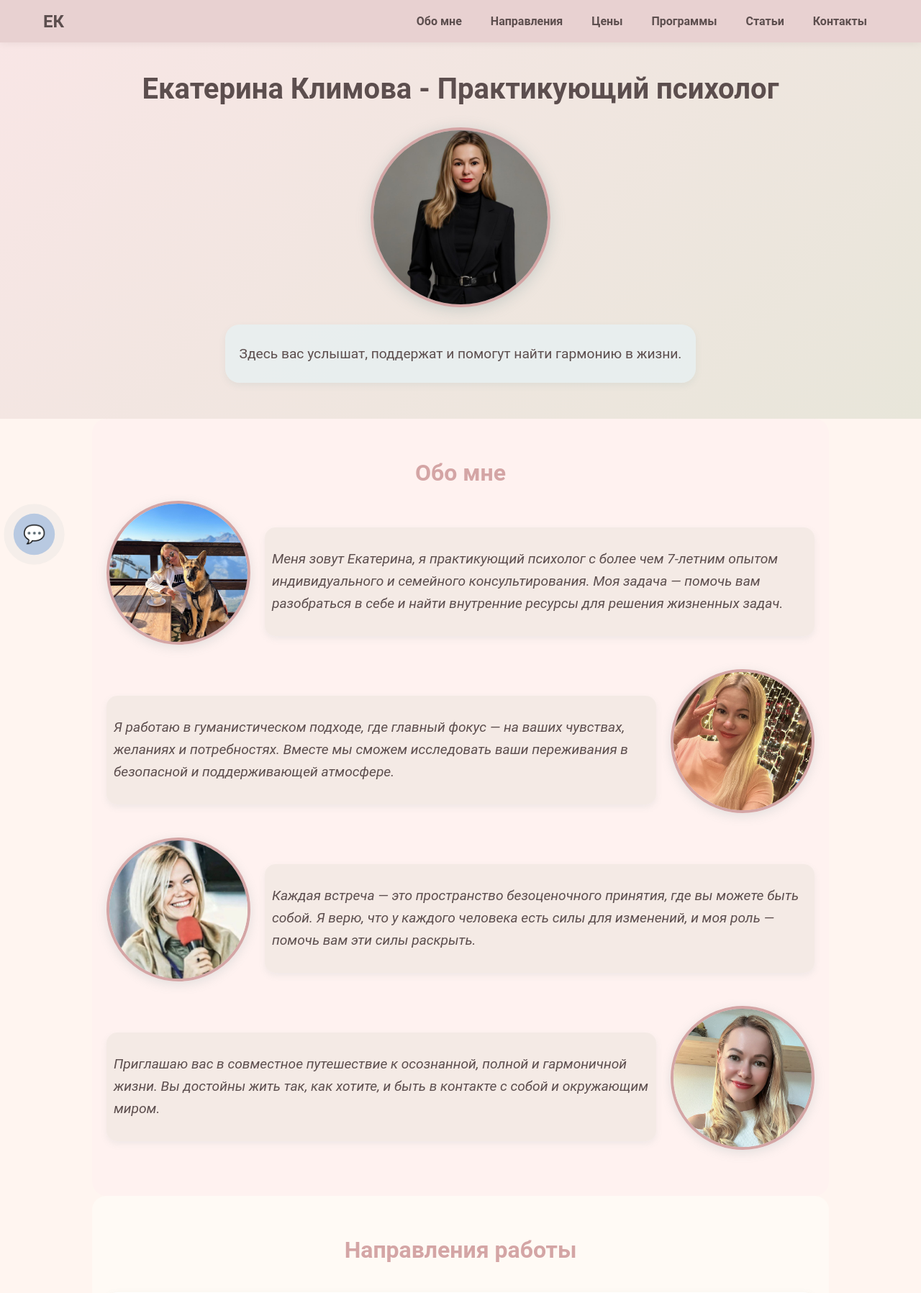
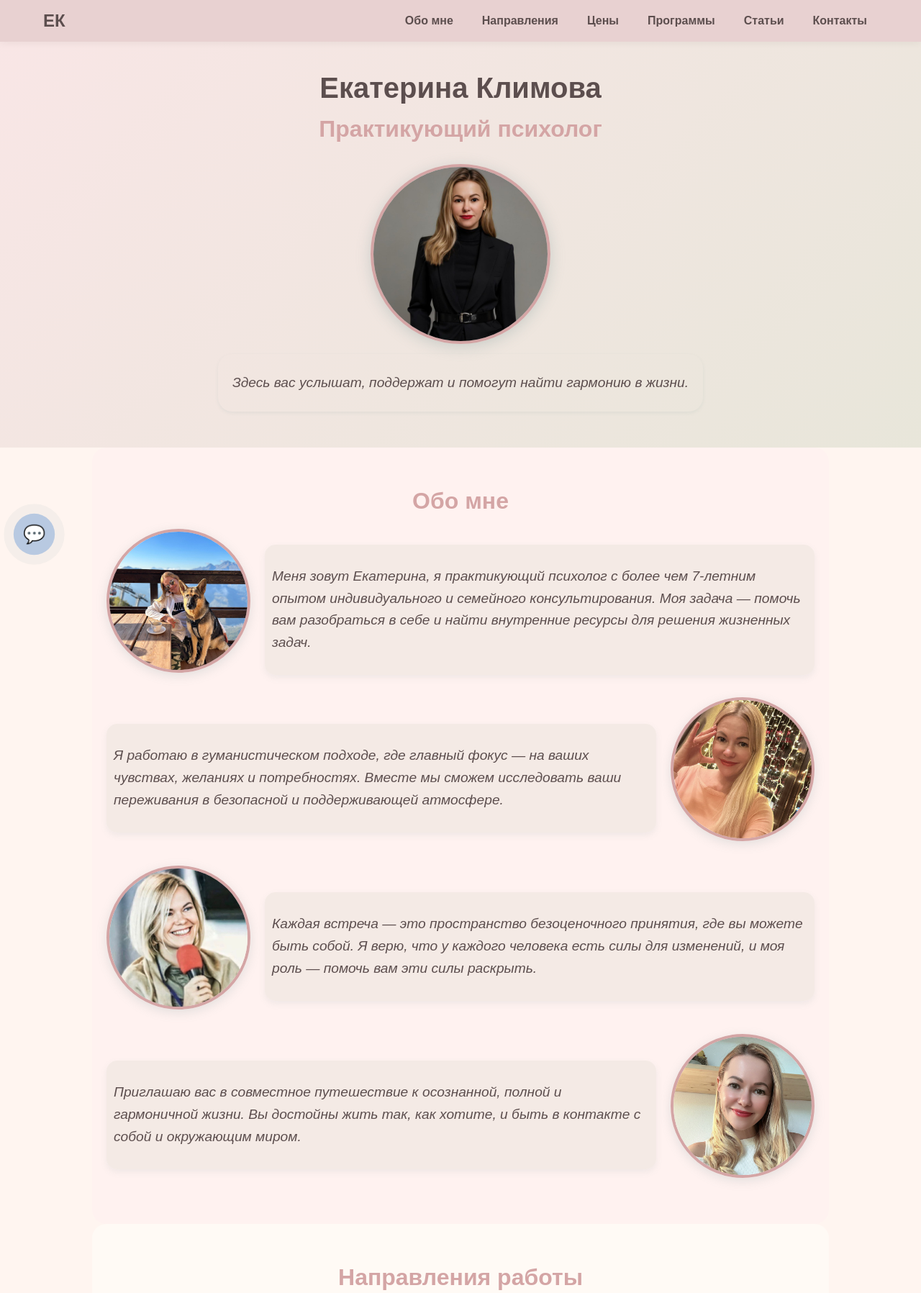
Before and after one commit to AlexanderSipko/long-page, a PHP site: page / in a window 1280 px wide. Shown: the top 1797 px of the page at 72% size. Run offline with PHP 8.4, Linux system fonts and the light colour scheme.

Commit message:
update color

```diff
--- a/css/style.css
+++ b/css/style.css
@@ -7,7 +7,8 @@
     --telegram-color: #B8C9E1;
     --card-bg: #FFFFFF;
     --hover-color: #C9B2B2;
-    --font-main: 'Roboto', 'Segoe UI', 'Helvetica Neue', sans-serif;
+    /* --font-main: 'Roboto', 'Segoe UI', 'Helvetica Neue', sans-serif; */
+    --font-main: 'FuturaPT', Arial, sans-serif;
 }
 
 
@@ -477,15 +478,15 @@ footer {
 }
 
 .photo-caption {
-    margin-top: 20px;
+    margin-top: 10px;
     font-size: 1.2rem;
     color: var(--text-color);
-    background-color: rgba(232, 240, 240, 0.9); /* Используем primary-color в rgba */
+    font-style: italic;
     padding: 10px 20px;
     border-radius: 20px;
     display: inline-block;
     max-width: 90%;
-    box-shadow: 0 4px 10px rgba(111, 146, 146, 0.1); /* Используем accent-color в rgba */
+    box-shadow: 0 2px 5px rgba(111, 146, 146, 0.1); /* Используем accent-color в rgba */
     animation: fadeInUp 1s ease;
 }
 
--- a/index.html
+++ b/index.html
@@ -81,7 +81,8 @@
     </nav>
 
     <header id="top">
-        <h1>Екатерина Климова - Практикующий психолог</h1>
+        <h1>Екатерина Климова</h1>
+        <h2>Практикующий психолог</h2>
         <div class="photo-container">
             <img src="images/psychologist.jpg"
                  alt="Психолог Екатерина Климова - индивидуальные и семейные консультации в Москве и онлайн">
```
